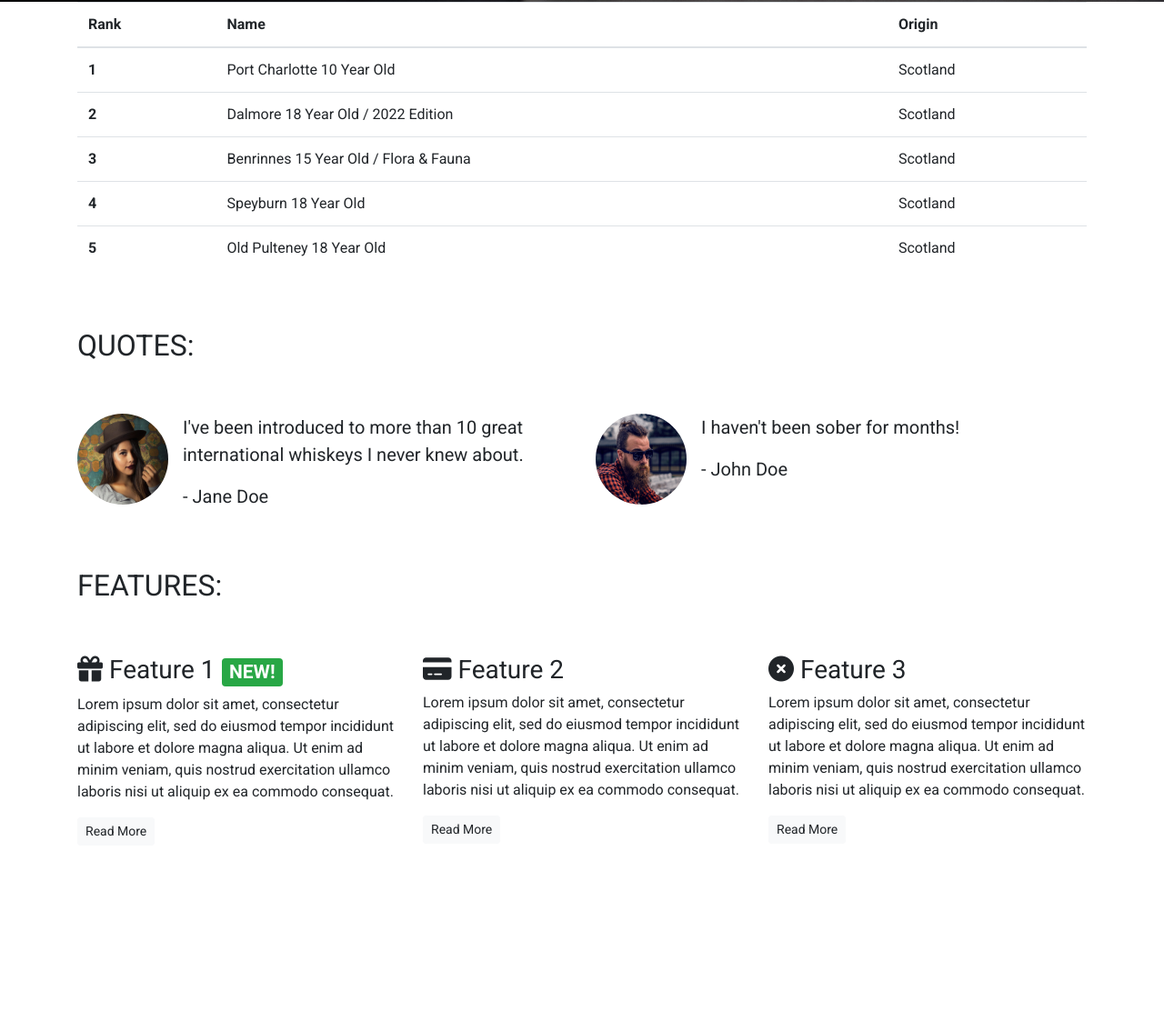
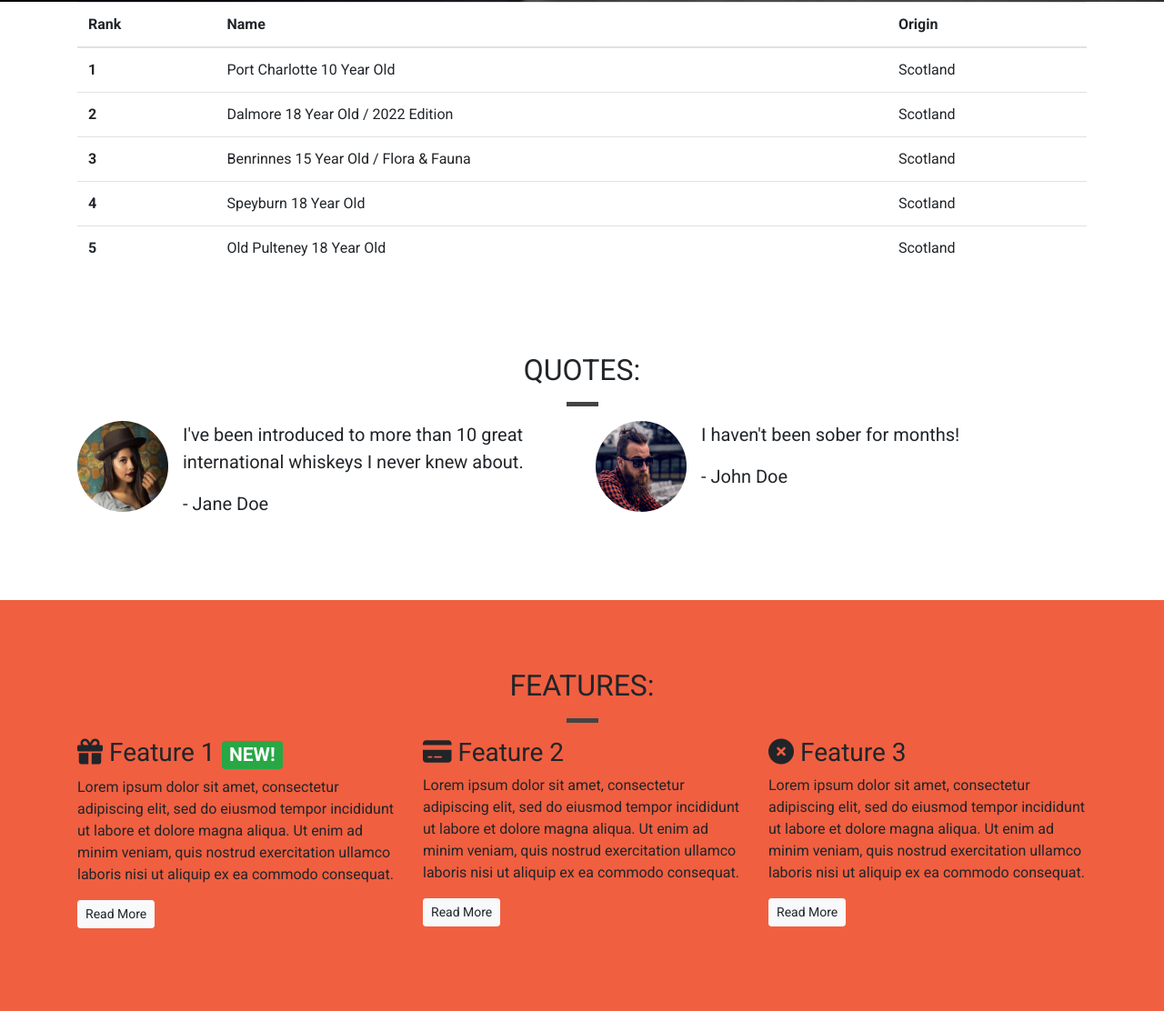
Before and after one commit to MattMurnaghan/bootstrap_showcase, a plain HTML site: page index.html in a window 1280 px wide. Shown: the part 798-1910 px from the top of the page at 91% size. Before the commit the page ends 1744 px from the top, so only its background shows below. Drawn offline with nearby package versions, Linux system fonts and the light colour scheme.

Commit message:
add container wrapper classes to styles and index.html

```diff
--- a/css/style.css
+++ b/css/style.css
@@ -1,5 +1,11 @@
 body {
     font-family: 'Roboto', sans-serif;
+}
+
+.container-wrapper {}
+
+.container-wrapper--red{
+    background-color: #f05f40;
 }
 
 .alert-container {}
@@ -26,6 +32,25 @@ body {
 .callout-container {}
 
 .quotes-container {}
+
+.features-container{}
+
+.content-container {
+    padding-top: 75px;
+    padding-bottom: 75px;
+}
+
+/* Page headers */
+
+.page-header {
+    margin-bottom: 0;
+    border-bottom: 0;
+    text-align: center;
+}
+
+.page-header h2 {
+    margin-top: 0;
+}
 
 /* Overlays */
 
@@ -89,6 +114,7 @@ body {
     width: 75px;
     height: 5px;
     border: 0;
+    background-color: #444;
 }
 
 .block-divider--orange {
@@ -96,7 +122,7 @@ body {
 }
 
 .block-divider--short {
-    width: 35px¡;
+    width: 35px;
 }
 
 /* Jumbotron */
--- a/index.html
+++ b/index.html
@@ -56,7 +56,7 @@
             </div>
             <div class="d-none d-md-block">
                 <p class="navbar-text my-auto mr-2"><i>Great Whiskey delivered to your door!</i></p>
-                <a class="btn btn--cta btn--red"href="/">Sign in / Sign Up</a>
+                <a class="btn btn--cta btn--red" href="/">Sign in / Sign Up</a>
             </div>
         </nav>
         <!-- /. Navbar-->
@@ -133,23 +133,26 @@
     <!-- /. top 5-->
 
     <!-- Quotes -->
-    <div class="container quotes-container">
+    <div class="container-wrapper">
+        <div class="container quotes-container content-container">
             <section class="quotes">
                 <div class="row">
-                <div class="col-12 my-5">
+                    <div class="col-12 page-header">
                         <h2 class="text-uppercase">Quotes:</h2>
+                        <hr class="block-divider block-divider--short">
                     </div>
                 </div>
                 <div class="row">
                     <div class="col-12 col-md-6">
                         <div class="media">
                             <div class="d-none d-sm-block">
-                            <img src="images/girl-image.png" alt="image of girl in a hat" class="rounded-circle mr-3"
-                                height="100" width="100">
+                                <img src="images/girl-image.png" alt="image of girl in a hat"
+                                    class="rounded-circle mr-3" height="100" width="100">
                             </div>
                             <div class="media-body">
                                 <blockquote class="blockquote">
-                                <p>I've been introduced to more than 10 great international whiskeys I never knew about.
+                                    <p>I've been introduced to more than 10 great international whiskeys I never knew
+                                        about.
                                     </p>
                                     <p>- Jane Doe</p>
                                 </blockquote>
@@ -173,14 +176,17 @@
                 </div>
             </section>
         </div>
+    </div>
     <!-- /.quotes -->
 
     <!-- Features -->
-    <div class="container features-container">
+    <div class="container-wrapper container-wrapper--red">
+        <div class="container features-container content-container">
             <section class="features">
                 <div class="row">
-                <div class="col-12 my-5">
+                    <div class="col-12 page-header">
                         <h2 class="text-uppercase">Features:</h2>
+                        <hr class="block-divider block-divider--short">
                     </div>
                 </div>
                 <div class="row">
@@ -188,8 +194,10 @@
                         <div class="feature">
                             <h3><i class="fa-solid fa-gift d-none d-sm-inline"></i> Feature 1 <span
                                     class="badge badge-success">NEW!</span></h3>
-                        <p>Lorem ipsum dolor sit amet, consectetur adipiscing elit, sed do eiusmod tempor incididunt ut
-                            labore et dolore magna aliqua. Ut enim ad minim veniam, quis nostrud exercitation ullamco
+                            <p>Lorem ipsum dolor sit amet, consectetur adipiscing elit, sed do eiusmod tempor incididunt
+                                ut
+                                labore et dolore magna aliqua. Ut enim ad minim veniam, quis nostrud exercitation
+                                ullamco
                                 laboris nisi ut aliquip ex ea commodo consequat.</p>
                             <p><a href='#' class="btn btn-sm btn-light">Read More</a></p>
                         </div>
@@ -197,8 +205,10 @@
                     <div class="col-12 col-md-6 col-lg-4">
                         <div class="feature">
                             <h3><i class="fa-solid fa-credit-card d-none d-sm-inline"></i> Feature 2</h3>
-                        <p>Lorem ipsum dolor sit amet, consectetur adipiscing elit, sed do eiusmod tempor incididunt ut
-                            labore et dolore magna aliqua. Ut enim ad minim veniam, quis nostrud exercitation ullamco
+                            <p>Lorem ipsum dolor sit amet, consectetur adipiscing elit, sed do eiusmod tempor incididunt
+                                ut
+                                labore et dolore magna aliqua. Ut enim ad minim veniam, quis nostrud exercitation
+                                ullamco
                                 laboris nisi ut aliquip ex ea commodo consequat.</p>
                             <p><a href='#' class="btn btn-sm btn-light">Read More</a></p>
                         </div>
@@ -206,14 +216,17 @@
                     <div class="col-12 d-md-none d-lg-block col-lg-4">
                         <div class="feature">
                             <h3><i class="fa-solid fa-circle-xmark d-none d-sm-inline"></i> Feature 3</h3>
-                        <p>Lorem ipsum dolor sit amet, consectetur adipiscing elit, sed do eiusmod tempor incididunt ut
-                            labore et dolore magna aliqua. Ut enim ad minim veniam, quis nostrud exercitation ullamco
+                            <p>Lorem ipsum dolor sit amet, consectetur adipiscing elit, sed do eiusmod tempor incididunt
+                                ut
+                                labore et dolore magna aliqua. Ut enim ad minim veniam, quis nostrud exercitation
+                                ullamco
                                 laboris nisi ut aliquip ex ea commodo consequat.</p>
                             <p><a href='#' class="btn btn-sm btn-light">Read More</a></p>
                         </div>
                     </div>
                 </div>
             </section>
+        </div>
     </div>
     <!-- /.features -->
 
```
Lines whose indentation alone changed are shown as unchanged.
